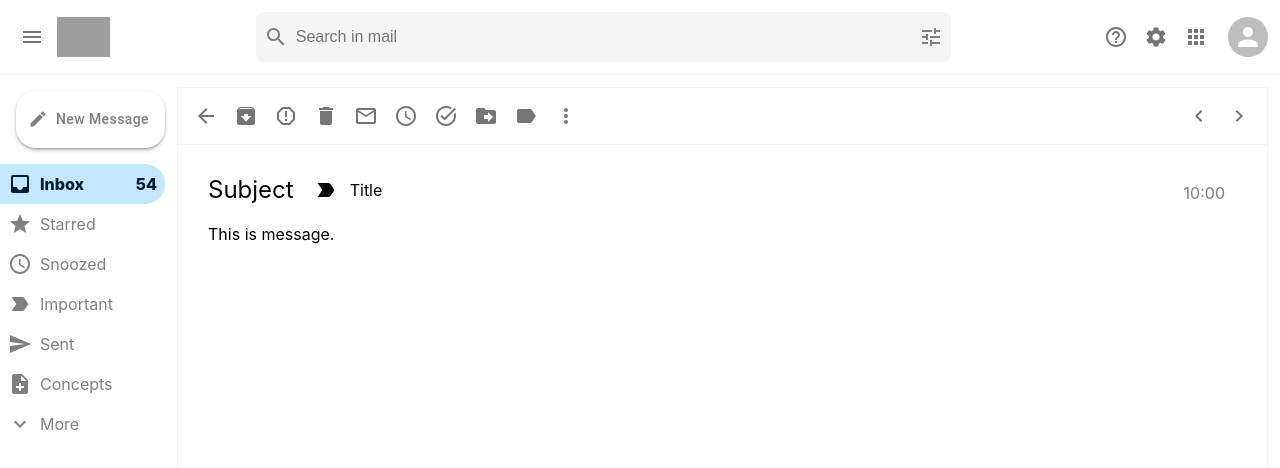
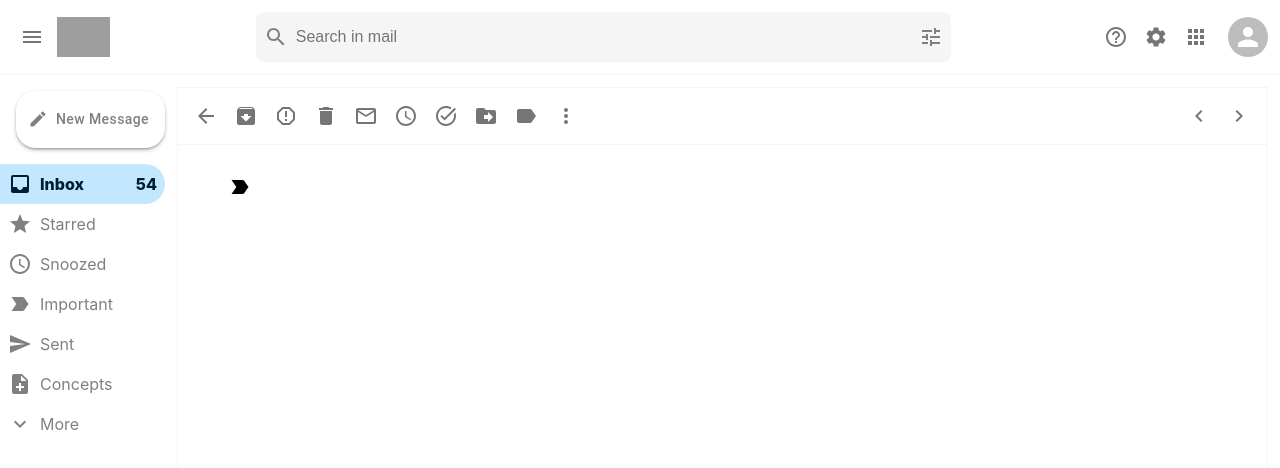
Before and after one commit to FilipTokar/gmail-clone, a React (Create React App) app: page /mail in a window 1280 px wide. Shown: the top 468 px of the page. Built offline with nearby package versions, Linux system fonts and the light colour scheme; grey boxes are pictures that could not be loaded.

Commit message:
adding a new reducer which changes state of an email oncent onClick EmailRow.jsx and alows to render data in Email.jsx

```diff
--- a/src/components/Email.jsx
+++ b/src/components/Email.jsx
@@ -14,9 +14,12 @@ import ChevronRightIcon from '@mui/icons-material/ChevronRight';
 import ChevronLeftIcon from '@mui/icons-material/ChevronLeft';
 import { useNavigate } from 'react-router-dom';
 import LabelImportantIcon from '@mui/icons-material/LabelImportant';
+import { useSelector } from 'react-redux';
+import { selectOpenMail } from '../features/mailSlice';
 
 export default function Email() {
   const navigate = useNavigate()
+  const selectedEmail = useSelector(selectOpenMail)
 
   return (
     <div className='email'>
@@ -64,13 +67,13 @@ export default function Email() {
       </div>
       <div className="email__body">
         <div className="email__header">
-          <h2>Subject</h2>
+          <h2>{selectedEmail?.subject}</h2>
           <LabelImportantIcon/>
-          <p>Title</p>
-          <p className='email__header-time'>10:00</p>
+          <p>{selectedEmail?.title}</p>
+          <p className='email__header-time'>{selectedEmail?.time}</p>
         </div>
         <div className="email__message">
-          This is message.
+          {selectedEmail?.description}
         </div>
       </div>
     </div>
--- a/src/components/EmailList.jsx
+++ b/src/components/EmailList.jsx
@@ -69,6 +69,7 @@ export default function EmailList() {
                 emails.map(({id, to, subject, message, timestamp}) => (
                 <EmailRow
                 id={id}
+                key={id}
                 title={to}
                 subject={subject}
                 description={message}
--- a/src/components/UI/EmailRow.jsx
+++ b/src/components/UI/EmailRow.jsx
@@ -3,12 +3,28 @@ import React from 'react'
 import StarIcon from '@mui/icons-material/Star';
 import LabelImportantIcon from '@mui/icons-material/LabelImportant';
 import { useNavigate } from 'react-router-dom';
+import { useDispatch } from 'react-redux';
+import { selectMail } from '../../features/mailSlice';
 
 export default function EmailRow({id, title, subject, description, time}) {
   const navigate = useNavigate()
+  const dispatch = useDispatch()
+
+  const openEmail = () => {
+    dispatch(
+      selectMail({
+        id,
+        title,
+        subject,
+        description,
+        time,
+      })
+    )
+    navigate('/mail')
+  }
 
   return (
-    <div className='email-row' onClick={() => navigate("/mail")}>
+    <div className='email-row' onClick={openEmail}>
       <div className="email-row__options">
       <Checkbox/>
       <IconButton>
--- a/src/features/mailSlice.js
+++ b/src/features/mailSlice.js
@@ -5,10 +5,14 @@ import { createSlice } from '@reduxjs/toolkit';
 export const mailSlice = createSlice({
   name: 'mail',
   initialState: {
+    selectedMail: null,
     sendMessageIsOpen: false
   },
   // The `reducers` field lets us define reducers and generate associated actions
   reducers: {
+    selectMail: (state, action) => {
+      state.selectedMail = action.payload
+    },
     openSendMessage: (state) => {
       // Redux Toolkit allows us to write "mutating" logic in reducers. It
       // doesn't actually mutate the state because it uses the Immer library,
@@ -22,11 +26,12 @@ export const mailSlice = createSlice({
   },
 });
 
-export const { openSendMessage, closeSendMessage} = mailSlice.actions;
+export const { selectMail,openSendMessage, closeSendMessage} = mailSlice.actions;
 
 // The function below is called a selector and allows us to select a value from
 // the state. Selectors can also be defined inline where they're used instead of
 // in the slice file. For example: `useSelector((state: RootState) => state.counter.value)`
+export const selectOpenMail = (state) => state.mail.selectedMail;
 export const selectSendMessageIsOpen = (state) => state.mail.sendMessageIsOpen;
 
 
```
